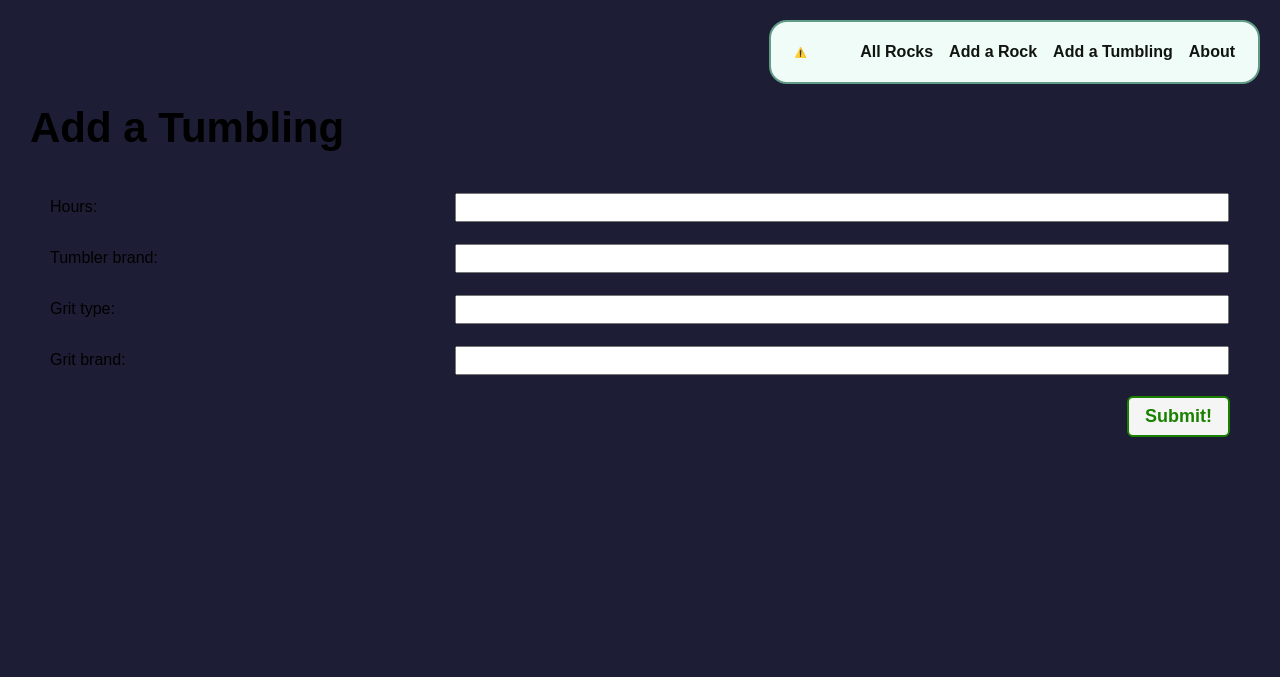
After one commit to shakestuffup73/rock-collector, a Django app: page /tumbled/create/ in a window 1280 px wide. The commit adds this page. Shown: the top 677 px of the page. Run offline with Django 4.2, Linux system fonts and the light colour scheme; some web fonts are replaced.

Commit message:
update url paths for tumbled detail and index

```diff
--- a/main_app/admin.py
+++ b/main_app/admin.py
@@ -1,6 +1,7 @@
 from django.contrib import admin
-from .models import Rock, Feeding
+from .models import Rock, Feeding, Tumbled
 # Register your models here.
 
 admin.site.register(Rock)
 admin.site.register(Feeding)
+admin.site.register(Tumbled)
--- a/main_app/models.py
+++ b/main_app/models.py
@@ -1,5 +1,6 @@
 from django.db import models
 from django.urls import reverse
+from datetime import date
 
 MEALS = (
   ('MR', 'Mushies'),
@@ -14,12 +15,14 @@ class Rock(models.Model):
   color = models.CharField(max_length=100)
   hardness = models.CharField(max_length=100)
 
+  def fed_for_today(self):
+    return self.feeding_set.filter(date=date.today()).count() >= len(MEALS)
+
   def __str__(self):
     return self.name
 
   def get_absolute_url(self):
       return reverse("rocks_detail", kwargs={"rock_id": self.id})
-
 
 class Feeding(models.Model):
   date = models.DateField('Feeding Date')
@@ -34,5 +37,11 @@ class Feeding(models.Model):
   def __str__(self):
     return f"{self.get_meal_display()} on {self.date}"
 
-    class Meta:
-      ordering = ['-date']
+  class Meta:
+    ordering = ['-date']
+
+class Tumbled(models.Model):
+  hours = models.IntegerField()
+  tumbler_brand = models.CharField(max_length=50)
+  grit_type = models.CharField(max_length=50)
+  grit_brand = models.CharField(max_length=50)
--- a/main_app/templates/base.html
+++ b/main_app/templates/base.html
@@ -36,6 +36,7 @@
         </li>
         <li><a href="{% url 'rocks_index' %}">All Rocks</a></li>
         <li><a href="{% url 'rocks_create' %}">Add a Rock</a></li>
+        <li><a href="{% url 'tumbled_create' %}">Add a Tumbling</a></li>
         <li><a href="{% url 'about' %}">About</a></li>
       </ul>
     </nav>
--- /dev/null
+++ b/main_app/templates/main_app/tumbled_form.html
@@ -0,0 +1,24 @@
+{% extends 'base.html' %}
+{% load static %}
+
+{% block head %}
+<link rel="stylesheet" type="text/css" href="{% static 'css/form.css' %}"/>
+{% endblock %}
+
+{% block content %}
+<div class="page-header">
+  {% if object %}
+    <h1>Edit {{object.name}}</h1>
+  {% else %}
+    <h1>Add a Tumbling</h1>
+  {% endif %}
+</div>
+<form action="" method="post" class="form-container" autocomplete="off">
+  {% csrf_token %}
+  <table>
+    {{ form.as_table }}
+  </table>
+  <button type="submit" class="btn submit">Submit!</button>
+</form>
+
+{% endblock %}
--- a/main_app/templates/rocks/detail.html
+++ b/main_app/templates/rocks/detail.html
@@ -61,6 +61,11 @@
           method="post"
           class="subsection-content"
         >
+        {% if cat.fed_for_today %}
+          <p class="fed">{{cat.name}} has been fed all their meals for today!</p>
+        {% else %}
+          <p class="unfed">{{cat.name}} might be hungry!</p>
+        {% endif %}
           {% csrf_token %}
           {{ feeding_form.as_p }}
           <button type="submit" class="btn submit">Add Feeding</button>
--- a/main_app/urls.py
+++ b/main_app/urls.py
@@ -9,5 +9,8 @@ urlpatterns = [
   path('rocks/create/', views.RockCreate.as_view(), name='rocks_create'),
   path('rocks/<int:pk>/update/', views.RockUpdate.as_view(), name='rocks_update'),
   path('rocks/<int:pk>/delete/', views.RockDelete.as_view(), name='rocks_delete'),
-  path('rocks/<int:rock_id>/add_feeding', views.add_feeding, name='add_feeding')
+  path('rocks/<int:rock_id>/add_feeding', views.add_feeding, name='add_feeding'),
+  path('tumbled/create/', views.TumbledCreate.as_view(), name='tumbled_create'),
+  path('tumbled/<int:pk>/', views.TumbledDetail.as_view(), name='tumbled_detail'),
+  path('tumbled/', views.TumbledList.as_view(), name='tumbled_index')
 ]
--- a/main_app/views.py
+++ b/main_app/views.py
@@ -1,6 +1,8 @@
 from django.shortcuts import render, redirect
+from django.urls import reverse
+from django.views.generic import ListView, DetailView
 from django.views.generic.edit import CreateView, UpdateView, DeleteView
-from .models import Rock
+from .models import Rock, Tumbled
 from .forms import FeedingForm
 
 # Create your views here.
@@ -43,3 +45,19 @@ class RockUpdate(UpdateView):
 class RockDelete(DeleteView):
   model = Rock
   success_url = '/rocks/'
+
+class TumbledCreate(CreateView):
+  model = Tumbled
+  fields = '__all__'
+
+  def __str__(self):
+    return self.name
+
+  def get_absolute_url(self):
+    return reverse('tumbled_detail', kwargs={'pk': self.id})
+
+class TumbledList(ListView):
+  model = Tumbled
+
+class TumbledDetail(DetailView):
+  model = Tumbled
```
Also changed, not shown: main_app/migrations/0004_tumbled.py (added), main_app/migrations/0005_alter_feeding_options.py (added).
